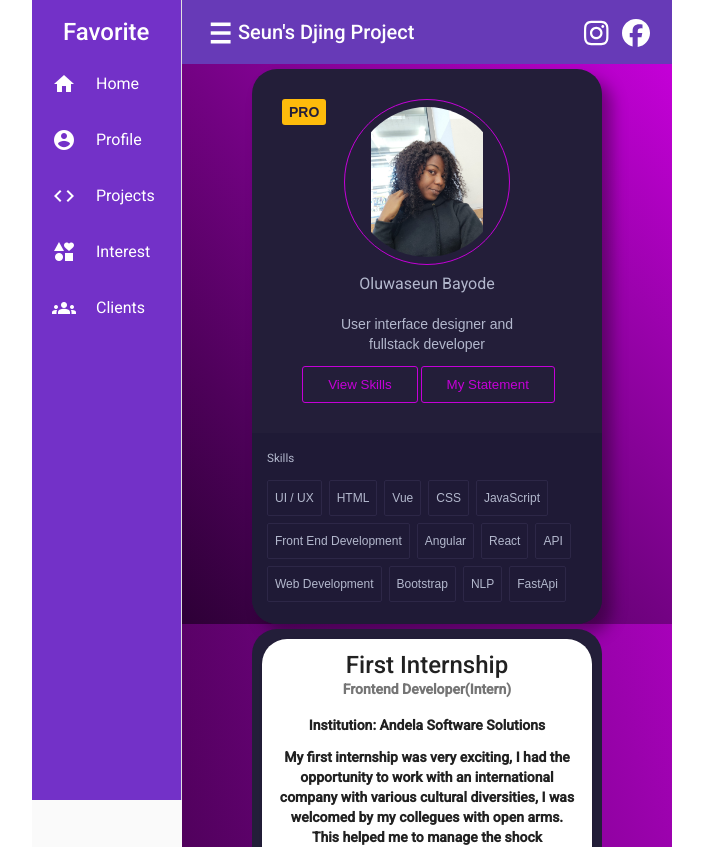
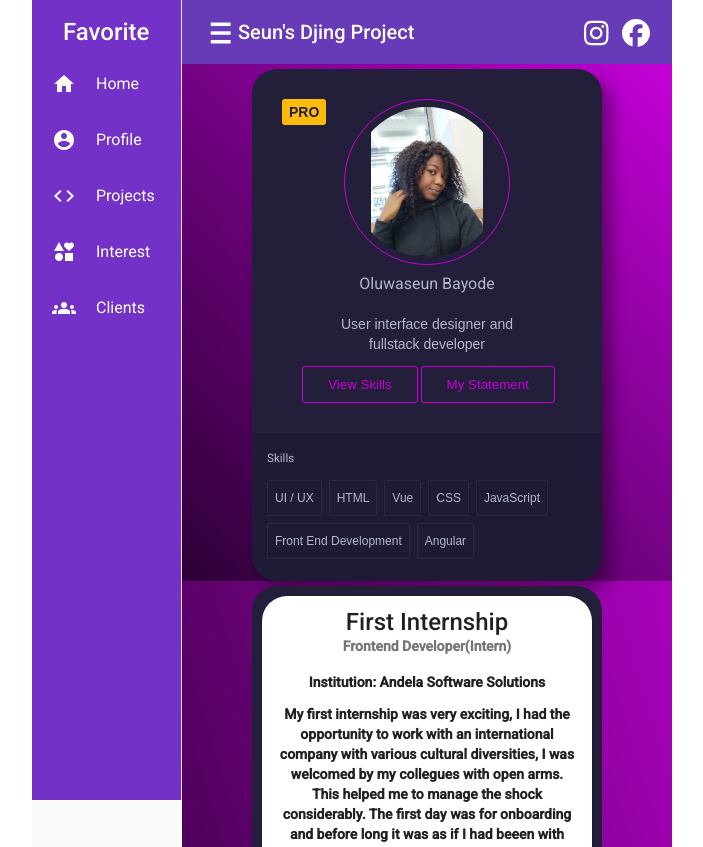
Before and after one commit to ohayamic/seun-blog1, an Angular app: page / in a window 1280 px wide. Shown: the top 847 px of the page, without its empty margins (288-991 px from the left). Built offline with nearby package versions, Linux system fonts and the light colour scheme.

Commit message:
Reduced skills

```diff
--- a/src/app/profile/profile.component.html
+++ b/src/app/profile/profile.component.html
@@ -24,13 +24,12 @@
               <li>JavaScript</li>
               <li>Front End Development</li>
               <li>Angular</li>
-              <li>React</li>
+              <!--<li>React</li>
               <li>API</li>
               <li>Web Development</li>
               <li>Bootstrap</li>
               <li>NLP</li>
               <li>FastApi</li>
-              <!--
               <li>Pytorch</li>
               <li>Tensorflow</li>
               <li>Transformers</li>
```
